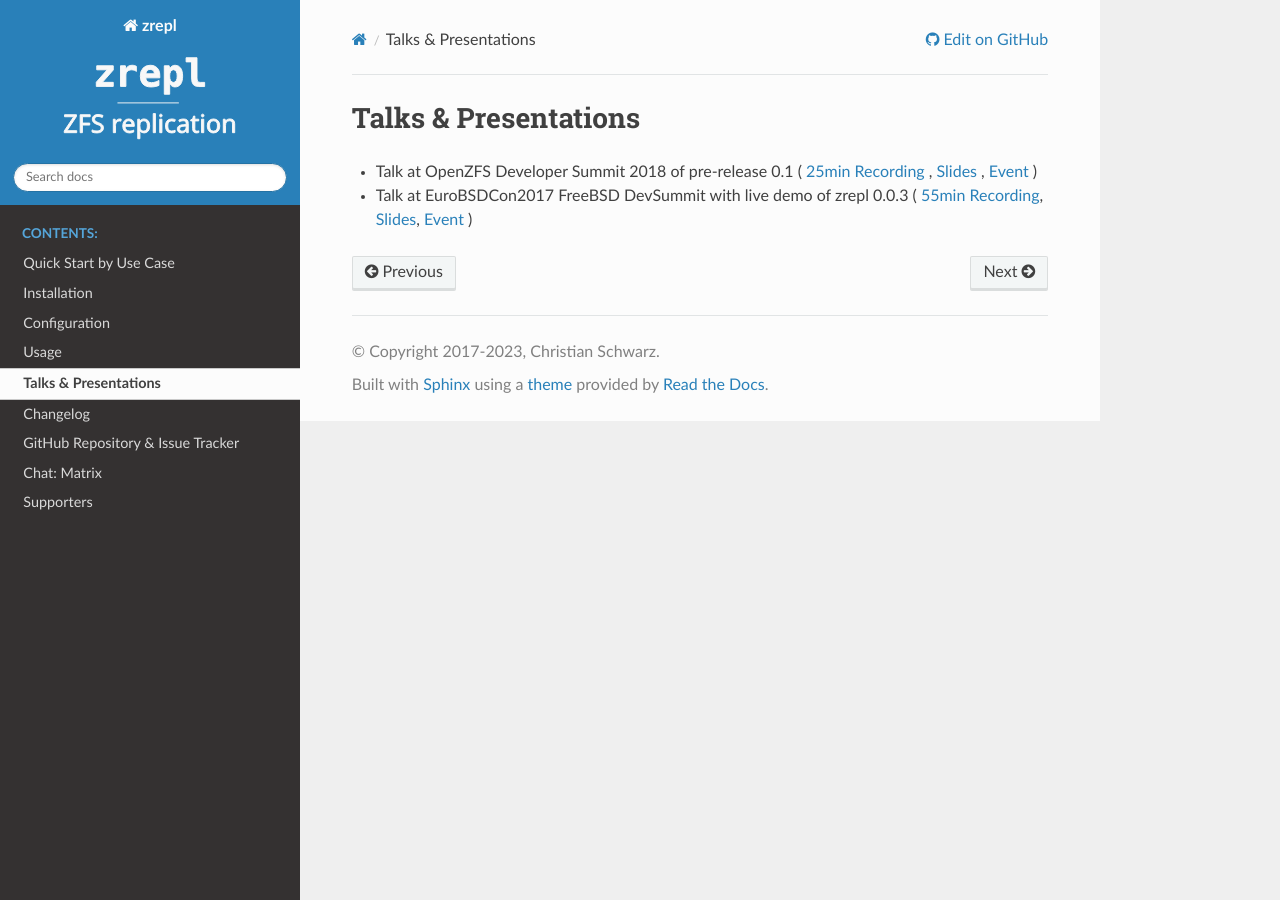
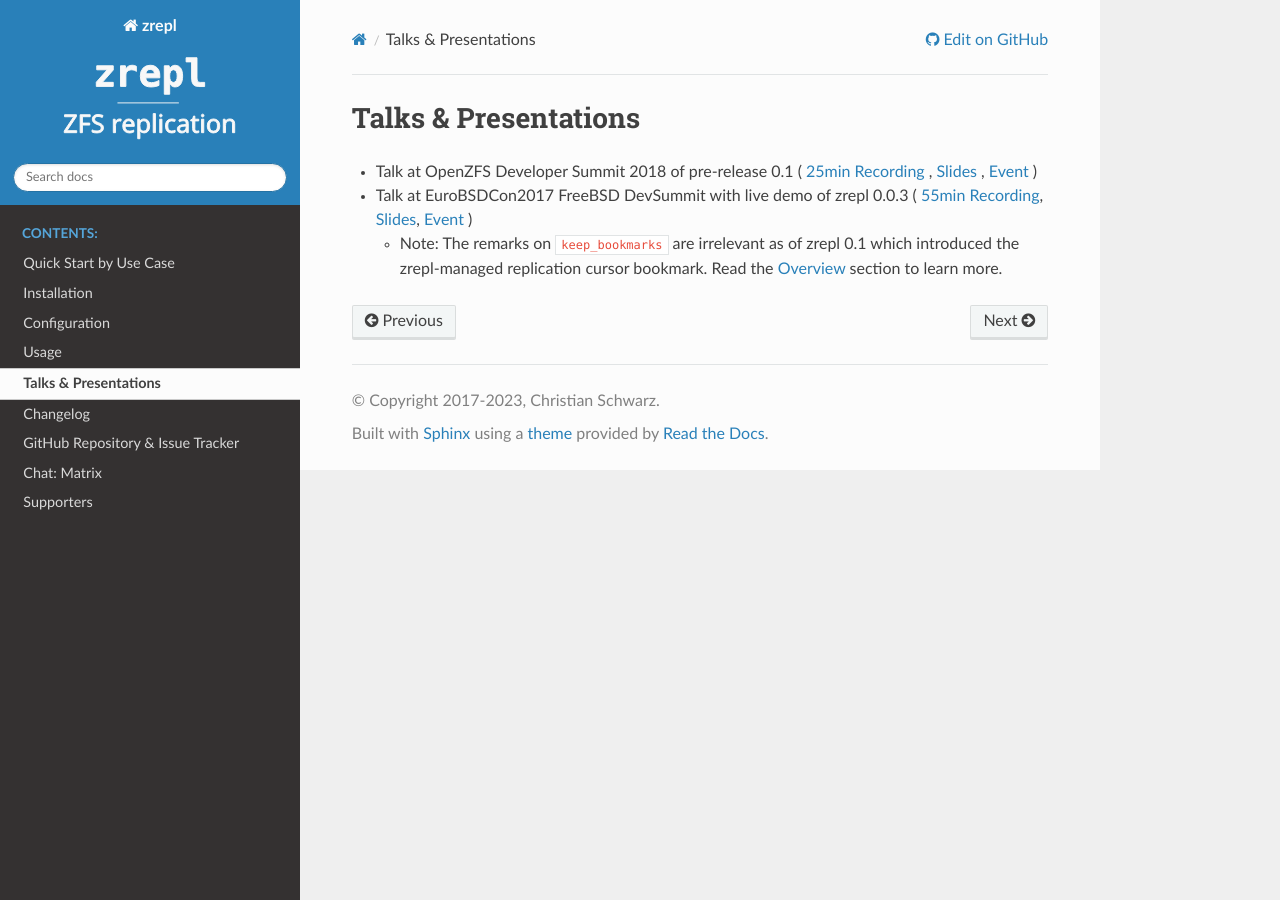
Before and after one commit to zrepl/zrepl, a Sphinx documentation site: the page built from docs/pr.rst, in a window 1280 px wide. Built offline with Sphinx 7.4.7 and the Read the Docs theme 2.0.0, drawn with Linux system fonts in a browser that asks for light colours; pages that are not in the unit, such as notebooks, are missing from menus.

Commit message:
docs: talks: add note on keep_bookmarks option (#687)
Mention that the keep_bookmarks option was removed since the talks were given.

```diff
--- a/docs/pr.rst
+++ b/docs/pr.rst
@@ -14,3 +14,6 @@
   `Slides <https://docs.google.com/presentation/d/1EmmeEvOXAWJHCVnOS9-TTsxswbcGKmeLWdY_6BH4w0Q/edit?usp=sharing>`__,
   `Event <https://wiki.freebsd.org/DevSummit/201709>`__
   )
+
+  * Note: The remarks on ``keep_bookmarks`` are irrelevant as of zrepl 0.1 which introduced the zrepl-managed replication cursor bookmark.
+    Read the `Overview <overview-how-replication-works>`_ section to learn more.
```
